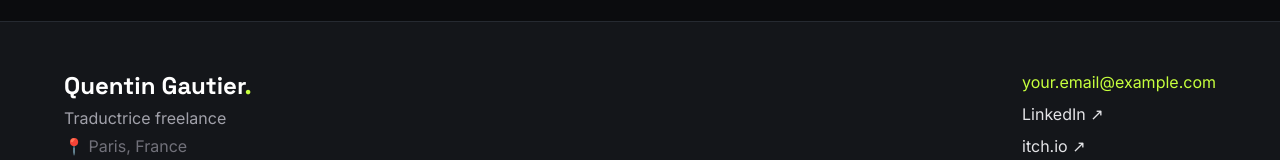
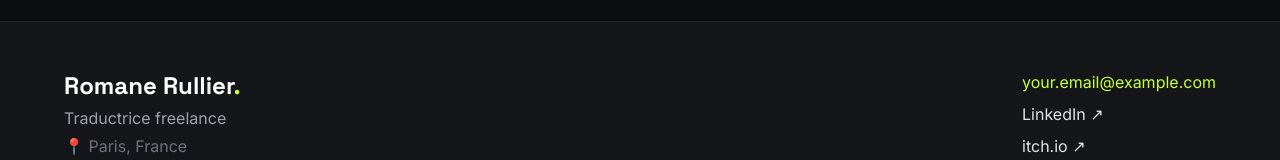
Before and after one commit to romanerulliertrad/site-romane, a React (Vite) app: page / in a window 1280 px wide. Shown: the part 3795-3955 px from the top of the page. Built offline with nearby package versions, Linux system fonts and the light colour scheme.

Commit message:
Update footer contact information

```diff
--- a/src/App.tsx
+++ b/src/App.tsx
@@ -162,7 +162,7 @@ export default function App() {
 
       <footer id="contact" className="border-t border-line bg-panel px-5 py-12">
         <div className="mx-auto flex max-w-6xl flex-col gap-8 md:flex-row md:justify-between">
-          <div><p className="font-display text-2xl font-bold text-white">Quentin Gautier<span className="text-accent">.</span></p><p className="mt-1 text-zinc-400">{t.role}</p><p className="mt-1 text-zinc-500">📍 {contact.location}</p></div>
+          <div><p className="font-display text-2xl font-bold text-white">Romane Rullier<span className="text-accent">.</span></p><p className="mt-1 text-zinc-400">{t.role}</p><p className="mt-1 text-zinc-500">📍 {contact.location}</p></div>
           <ul className="space-y-2">
             <li><a className="text-accent underline-offset-4 hover:underline" href={`mailto:${contact.email}`}>{contact.email}</a></li>
             <li><a className="hover:text-accent" href={contact.linkedin} target="_blank" rel="noopener noreferrer">LinkedIn ↗</a></li>
```
